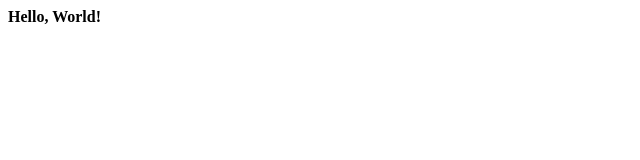
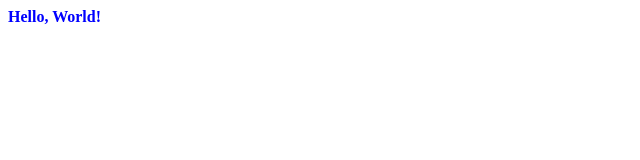
Before and after one commit to pritidanave06-cyber/First-Repo, a plain HTML site: page Local Project/index.html in a window 1280 px wide. Shown: the whole page, without its empty margins (0-640 px from the left). Drawn offline with Linux system fonts and the light colour scheme.

Commit message:
Update Local Project

```diff
--- a/Local Project/index.html
+++ b/Local Project/index.html
@@ -4,6 +4,7 @@
     <meta charset="UTF-8">
     <meta name="viewport" content="width=device-width, initial-scale=1.0">
     <title>Document</title>
+    <link rel="stylesheet" href="style.css"git status>
 </head>
 <body>
     <b>Hello, World!</b>
```
